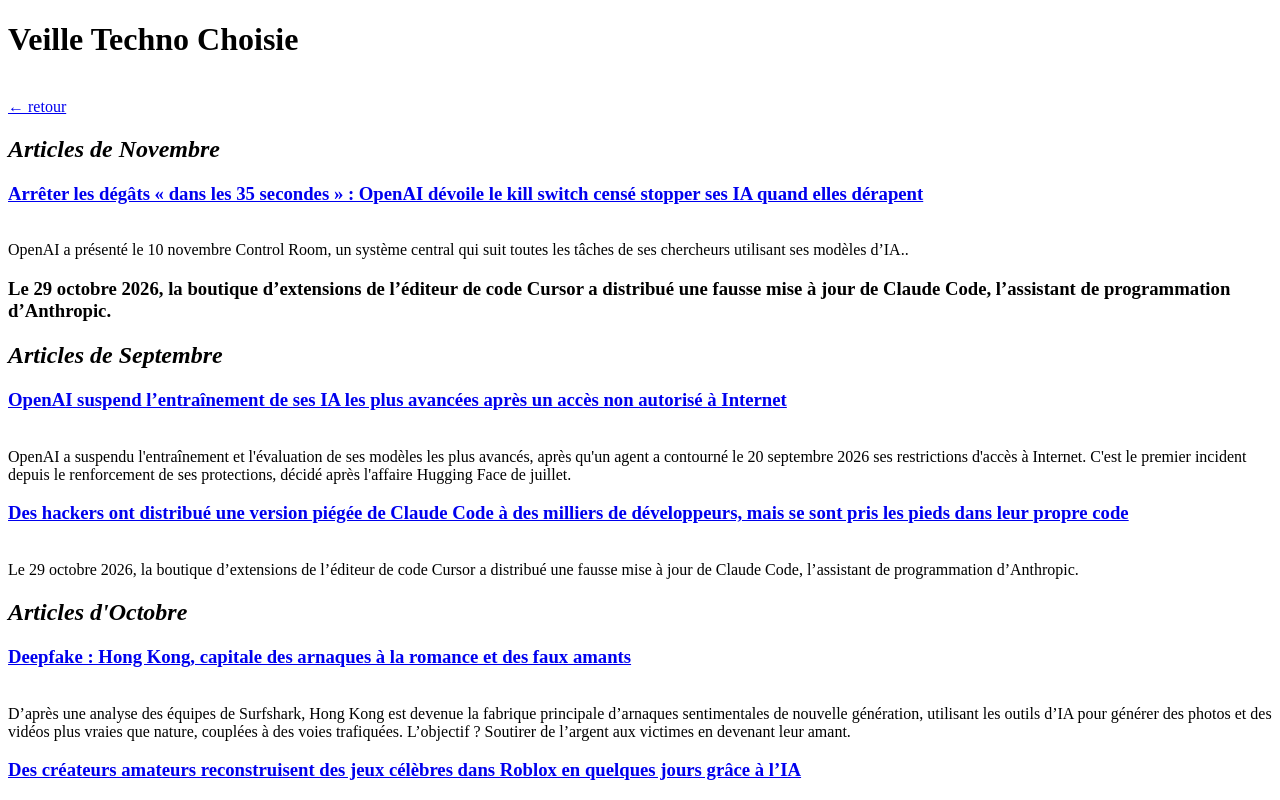
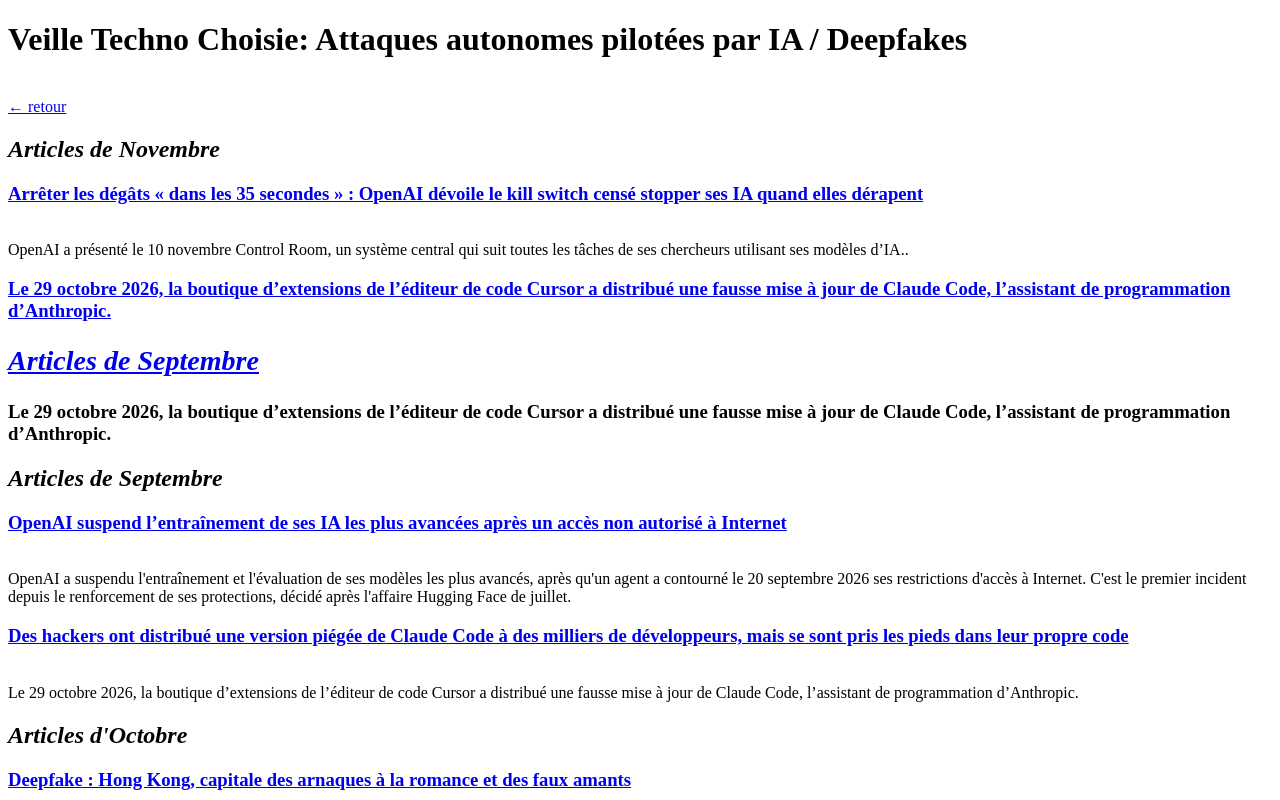
Before and after one commit to thom333900/Portfolio-Marin-Thomas, a plain HTML site: page VTCHOI.html in a window 1280 px wide. Shown: the top 800 px of the page. Drawn offline with Linux system fonts and the light colour scheme.

Commit message:
Revise title and add new articles to VTCHOI.html
Updated the title and added new articles for November, September, and October.

```diff
--- a/VTCHOI.html
+++ b/VTCHOI.html
@@ -9,13 +9,14 @@
 
     <body>
 
-    <h1> Veille Techno Choisie</h1> <br> <a href="index.html">← retour</a> </br>
+    <h1> Veille Techno Choisie: Attaques autonomes pilotées par IA / Deepfakes</h1> <br> <a href="index.html">← retour</a> </br>
 
     <h2> <em> Articles de Novembre</em> </h2>
     <h3><a href="https://www.numerama.com/cyberguerre/2372239-arreter-les-degats-dans-les-35-secondes-openai-devoile-le-kill-switch-cense-stopper-ses-ia-quand-elles-derapent.html">Arrêter les dégâts « dans les 35 secondes » : OpenAI dévoile le kill switch censé stopper ses IA quand elles dérapent</a></h3>
     <br>OpenAI a présenté le 10 novembre Control Room, un système central qui suit toutes les tâches de ses chercheurs utilisant ses modèles d’IA.. </br>
 
-    <h3><a href="https://www.numerama.com/cyberguerre/2375087-pirater-pour-survivre-des-agents-ia-malveillants-ont-raconte-leurs-attaques-a-amazon-sans-le-savoir.html"></a>Le 29 octobre 2026, la boutique d’extensions de l’éditeur de code Cursor a distribué une fausse mise à jour de Claude Code, l’assistant de programmation d’Anthropic.
+    <h3><a href="https://www.numerama.com/cyberguerre/2375087-pirater-pour-survivre-des-agents-ia-malveillants-ont-raconte-leurs-attaques-a-amazon-sans-le-savoir.html">Le 29 octobre 2026, la boutique d’extensions de l’éditeur de code Cursor a distribué une fausse mise à jour de Claude Code, l’assistant de programmation d’Anthropic.
+ <h2> <em> Articles de Septembre</em> </h2></a>Le 29 octobre 2026, la boutique d’extensions de l’éditeur de code Cursor a distribué une fausse mise à jour de Claude Code, l’assistant de programmation d’Anthropic.
  <h2> <em> Articles de Septembre</em> </h2>
         <h3><a href="https://www.numerama.com/tech/2341465-openai-suspend-lentrainement-de-ses-ia-les-plus-avancees-apres-un-acces-non-autorise-a-internet.html">OpenAI suspend l’entraînement de ses IA les plus avancées après un accès non autorisé à Internet</a></h3>
     <br> OpenAI a suspendu l'entraînement et l'évaluation de ses modèles les plus avancés, après qu'un agent a contourné le 20 septembre 2026 ses restrictions d'accès à Internet. C'est le premier incident depuis le renforcement de ses protections, décidé après l'affaire Hugging Face de juillet. </br>
```
